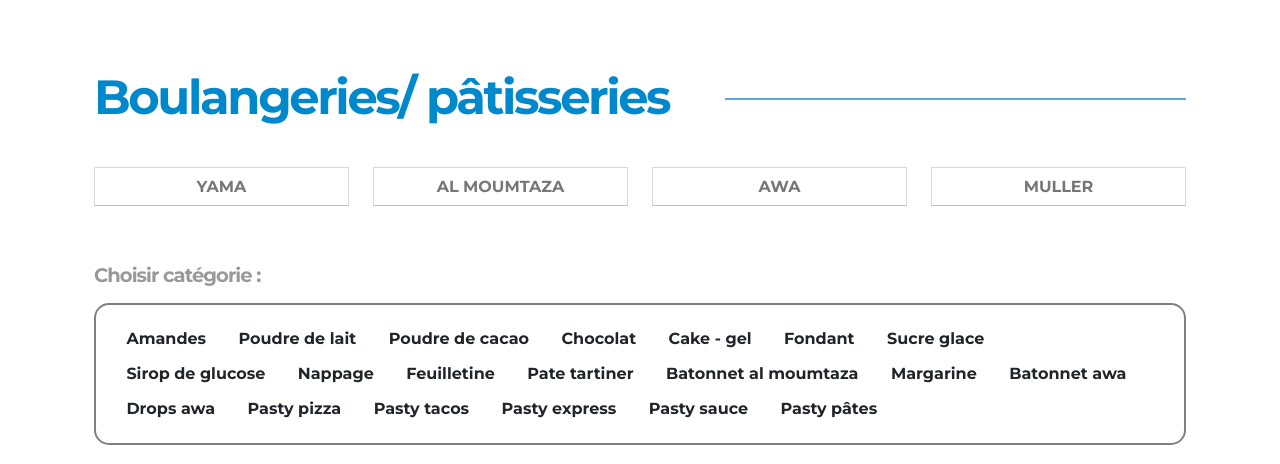
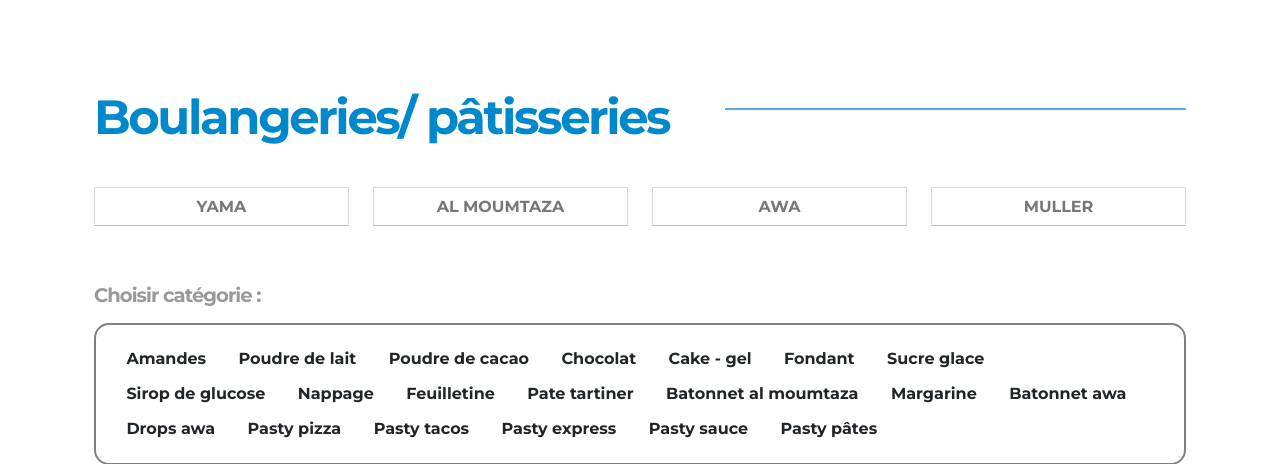
Before and after one commit to elmehdi-elfedini/vialys-project, a Django app: page /products/products/ in a window 1280 px wide. Shown: the part 601-1065 px from the top of the page. Run offline with Django 5.2, Linux system fonts and the light colour scheme; data comes from the database, SQL or seed files in the repository; some libraries are stand-ins or nearby versions.

Commit message:
Update product_list.html

```diff
--- a/products/templates/products/product_list.html
+++ b/products/templates/products/product_list.html
@@ -86,7 +86,7 @@
         {% for category, products in category_products.items %}
         <div class="container justify-content-center align-items-center">
             <div class="d-flex align-items-center">
-                <h1 class="display-5 p-0 text-primary" style="font-weight: bold; margin-top: 70px;">
+                <h1 class="display-5 p-0 text-primary" style="font-weight: bold; margin-top: 90px;">
                     {{ category.name }} &nbsp;&nbsp;&nbsp;&nbsp;
                 </h1>
                 <hr style="flex-grow: 1; border: 1px solid #5AA9E4; margin: 0; margin-top: 40px;">
```
